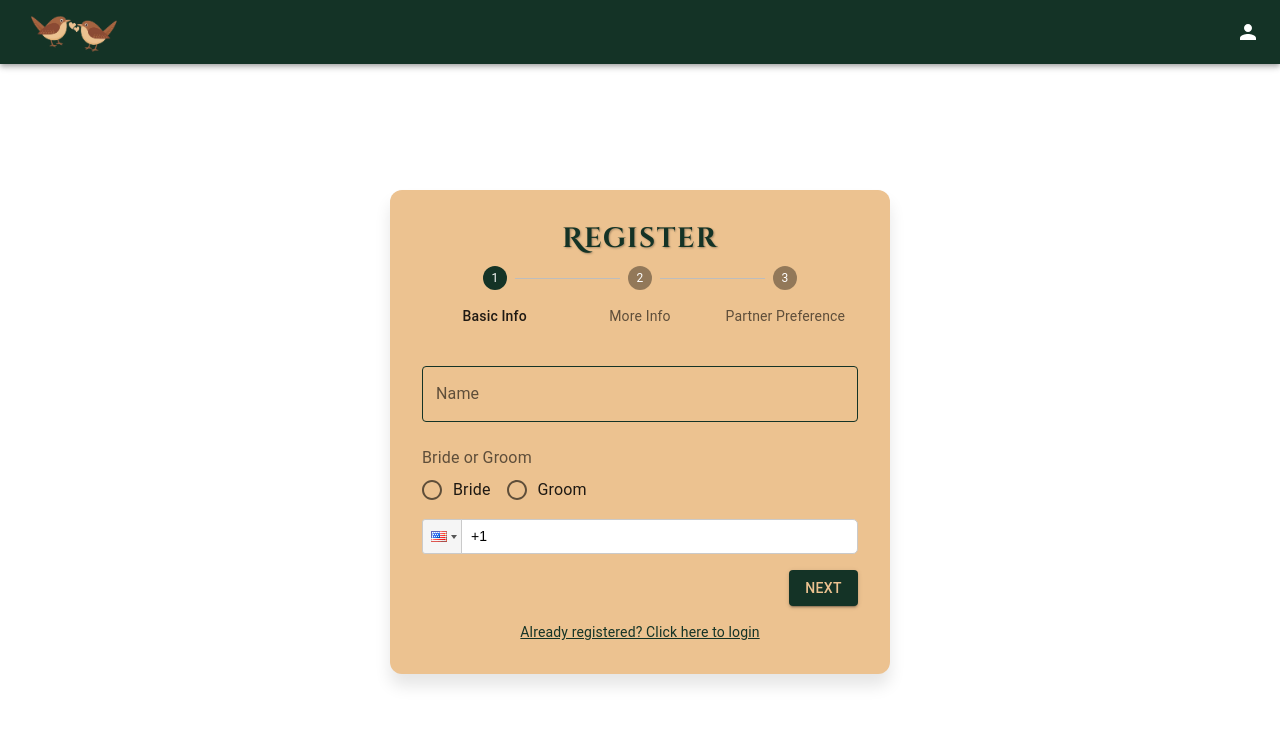
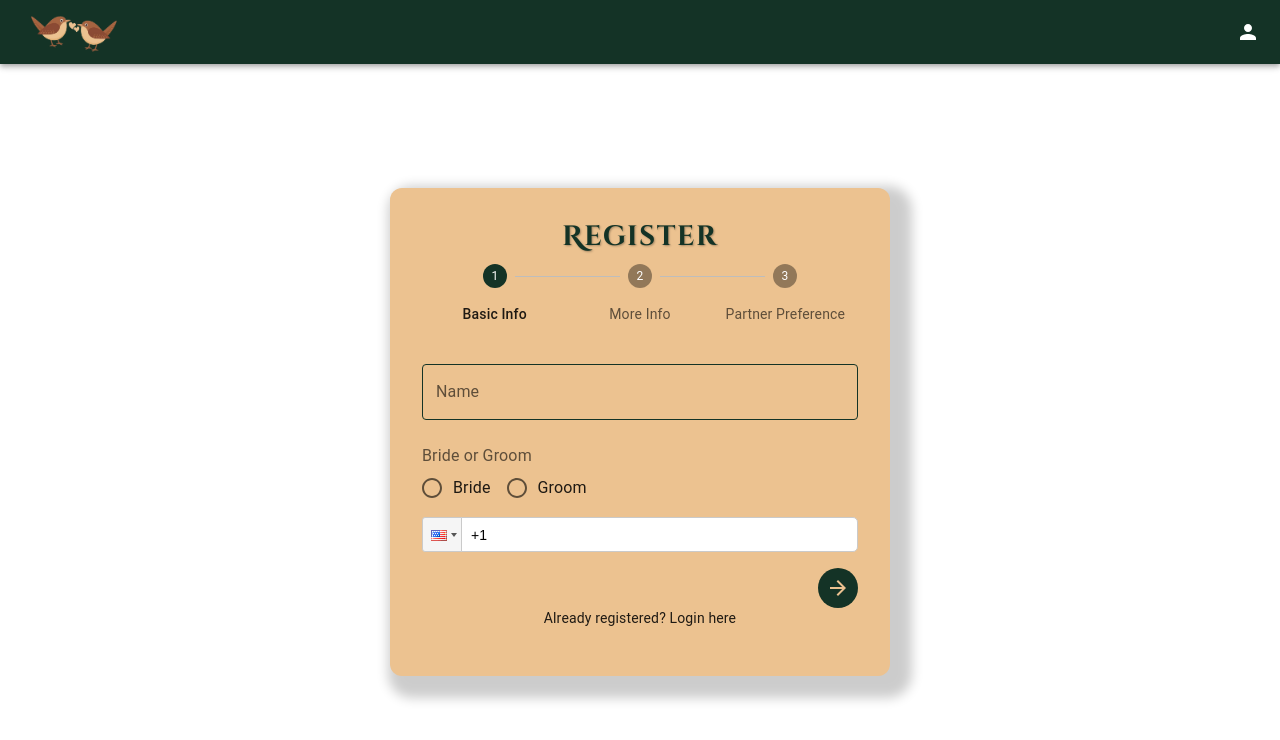
Before and after one commit to munna98/malabar-app, a Next.js app: page /register in a window 1280 px wide. Shown: the top 740 px of the page. Built offline with nearby package versions, Linux system fonts and the light colour scheme.

Commit message:
overflow in register avoided after several attempts

```diff
--- a/pages/register.js
+++ b/pages/register.js
@@ -9,12 +9,15 @@ import {
   StepLabel,
   useMediaQuery,
   useTheme,
+  IconButton
 } from '@mui/material';
 import { useRouter } from 'next/router';
 import NavBar from '../src/components/NavBar';
 import BasicInfoStep from '@/components/register/BasicInfoStep';
 import MoreInfoStep from '@/components/register/MoreInfoStep';
 import PartnerPreferenceStep from '@/components/register/PartnerPreferenceStep';
+import ArrowBackIcon from '@mui/icons-material/ArrowBack';
+import ArrowForwardIcon from '@mui/icons-material/ArrowForward';
 
 const Register = () => {
   const [activeStep, setActiveStep] = useState(0);
@@ -90,6 +93,14 @@ const Register = () => {
     return 'space-between';
   };
 
+  // Determine maxWidth based on the number of sections
+  const determineMaxWidth = () => {
+    if (activeStep === 0) {
+      return '500px';
+    }
+    return '1200px';
+  };
+
   return (
     <>
       <NavBar />
@@ -111,16 +122,17 @@ const Register = () => {
           alignItems="center"
           justifyContent="center"
           padding={isSmallScreen ? '16px' : '32px'}
-          margin={isSmallScreen && '16px' }
+          margin={isSmallScreen && '16px'}
           sx={{
             bgcolor: "#ECC290",
             borderRadius: '12px',
-            boxShadow: '0 12px 16px rgba(0, 0, 0, 0.1)',
-            maxWidth: '500px',
+            boxShadow: '10px 10px 12px 12px rgba(0, 0, 0, 0.2)',
+            maxWidth: determineMaxWidth(), // Dynamically adjust the width
             width: '100%',
             textAlign: 'center',
           }}
         >
+
           <Typography
             variant="h4"
             gutterBottom
@@ -141,29 +153,18 @@ const Register = () => {
           {getStepContent(activeStep)}
           <Box mt={2} display="flex" justifyContent={getButtonAlignment()} width="100%">
             {activeStep > 0 && (
-              <Button
+              <IconButton
                 onClick={handleBack}
                 style={{
+                  color: "#143326",
                   marginRight: '8px',
-                  color: "#143326",
                 }}
               >
-                Back
-              </Button>
+                <ArrowBackIcon />
+              </IconButton>
             )}
-            {activeStep === steps.length - 1 ? (
-              <Button
-                variant="contained"
-                onClick={handleRegister}
-                style={{
-                  backgroundColor: "#143326",
-                  color: "#ECC290",
-                }}
-              >
-                Register
-              </Button>
-            ) : (
-              <Button
+            {activeStep < steps.length - 1 ? (
+              <IconButton
                 variant="contained"
                 onClick={handleNext}
                 style={{
@@ -171,22 +172,37 @@ const Register = () => {
                   color: "#ECC290",
                 }}
               >
-                Next
-              </Button>
+                <ArrowForwardIcon />
+              </IconButton>
+            ) : (
+              activeStep === steps.length - 1 && (
+                <IconButton
+                  variant="contained"
+                  onClick={handleRegister}
+                  style={{
+                    backgroundColor: "#143326",
+                    color: "#ECC290",
+                  }}
+                >
+                  <ArrowForwardIcon />
+                </IconButton>
+              )
             )}
           </Box>
-          <Typography
-            variant="body2"
-            style={{
-              marginTop: '16px',
-              color: "#143326",
-              cursor: 'pointer',
-              textDecoration: 'underline',
-            }}
-            onClick={() => router.push('/login')}
-          >
-            Already registered? Click here to login
-          </Typography>
+
+          <Box display="flex"
+          flexDirection="row"
+          alignItems="center">
+          {activeStep === 0 && (
+            <Typography
+              variant="body2"
+              style={{ alignSelf: 'flex-end', marginBottom: '16px' }}
+            >
+              Already registered? <a href="/login">Login here</a>
+            </Typography>
+          )}
+
+          </Box>
         </Box>
       </Container>
     </>
--- a/src/components/register/MoreInfoStep.js
+++ b/src/components/register/MoreInfoStep.js
@@ -15,11 +15,15 @@ import {
 const MoreInfoStep = ({ formValues, handleChange }) => (
   <Box
     display="flex"
-    flexDirection="column"
-    alignItems="center"
-    justifyContent="center"
+    flexDirection="row"
+    justifyContent="space-between"
     width="100%"
+    maxWidth="1200px"  // Set maxWidth to 1200px
+    mx="auto"  // Center the section horizontally
+    gap={2}
+    p={2}  // Add some padding
   >
+    <Box flex={1} display="flex" flexDirection="column" gap={2}>
       <FormControl fullWidth variant="outlined" margin="normal">
         <InputLabel>Spirit</InputLabel>
         <Select
@@ -72,6 +76,9 @@ const MoreInfoStep = ({ formValues, handleChange }) => (
         onChange={handleChange}
         inputProps={{ style: { textAlign: "left" } }}
       />
+    </Box>
+
+    <Box flex={1} display="flex" flexDirection="column" gap={2}>
       <TextField
         label="Madrasa Education"
         variant="outlined"
@@ -113,6 +120,9 @@ const MoreInfoStep = ({ formValues, handleChange }) => (
         onChange={handleChange}
         inputProps={{ style: { textAlign: "left" } }}
       />
+    </Box>
+
+    <Box flex={1} display="flex" flexDirection="column" gap={2}>
       <FormControl fullWidth variant="outlined" margin="normal">
         <InputLabel>Body Type</InputLabel>
         <Select
@@ -148,6 +158,41 @@ const MoreInfoStep = ({ formValues, handleChange }) => (
         inputProps={{ style: { textAlign: "left" } }}
       />
     </Box>
+
+    <Box flex={1} display="flex" flexDirection="column" gap={2}>
+      {/* Additional fields for the fourth section */}
+      <TextField
+        label="Additional Field 1"
+        variant="outlined"
+        margin="normal"
+        fullWidth
+        name="additionalField1"
+        value={formValues.additionalField1 || ''}
+        onChange={handleChange}
+        inputProps={{ style: { textAlign: "left" } }}
+      />
+      <TextField
+        label="Additional Field 2"
+        variant="outlined"
+        margin="normal"
+        fullWidth
+        name="additionalField2"
+        value={formValues.additionalField2 || ''}
+        onChange={handleChange}
+        inputProps={{ style: { textAlign: "left" } }}
+      />
+      <TextField
+        label="Additional Field 3"
+        variant="outlined"
+        margin="normal"
+        fullWidth
+        name="additionalField3"
+        value={formValues.additionalField3 || ''}
+        onChange={handleChange}
+        inputProps={{ style: { textAlign: "left" } }}
+      />
+    </Box>
+  </Box>
 );
 
 export default MoreInfoStep;
--- a/src/components/register/PartnerPreferenceStep.js
+++ b/src/components/register/PartnerPreferenceStep.js
@@ -2,7 +2,18 @@ import React from 'react';
 import { Box, TextField } from '@mui/material';
 
 const PartnerPreferenceStep = ({ formValues, handleChange }) => (
-  <Box display="flex" flexDirection="column" alignItems="center" justifyContent="center" width="100%">
+  <Box
+    display="flex"
+    flexDirection="row"
+    justifyContent="space-between"
+    width="100%"
+    gap="16px" // Add gap between the two columns
+    flexWrap="wrap" // Ensure that content wraps on smaller screens
+  >
+    <Box
+      flex="1"
+      minWidth="280px" // Ensure columns don’t get too narrow
+    >
       <TextField
         label="Partner's District"
         variant="outlined"
@@ -35,6 +46,11 @@ const PartnerPreferenceStep = ({ formValues, handleChange }) => (
         onChange={handleChange}
         inputProps={{ style: { textAlign: 'left' } }}
       />
+    </Box>
+    <Box
+      flex="1"
+      minWidth="280px" // Ensure columns don’t get too narrow
+    >
       <TextField
         label="Additional Info 1"
         variant="outlined"
@@ -66,6 +82,7 @@ const PartnerPreferenceStep = ({ formValues, handleChange }) => (
         inputProps={{ style: { textAlign: 'left' } }}
       />
     </Box>
+  </Box>
 );
 
 export default PartnerPreferenceStep;
```
Lines whose indentation alone changed are shown as unchanged.
